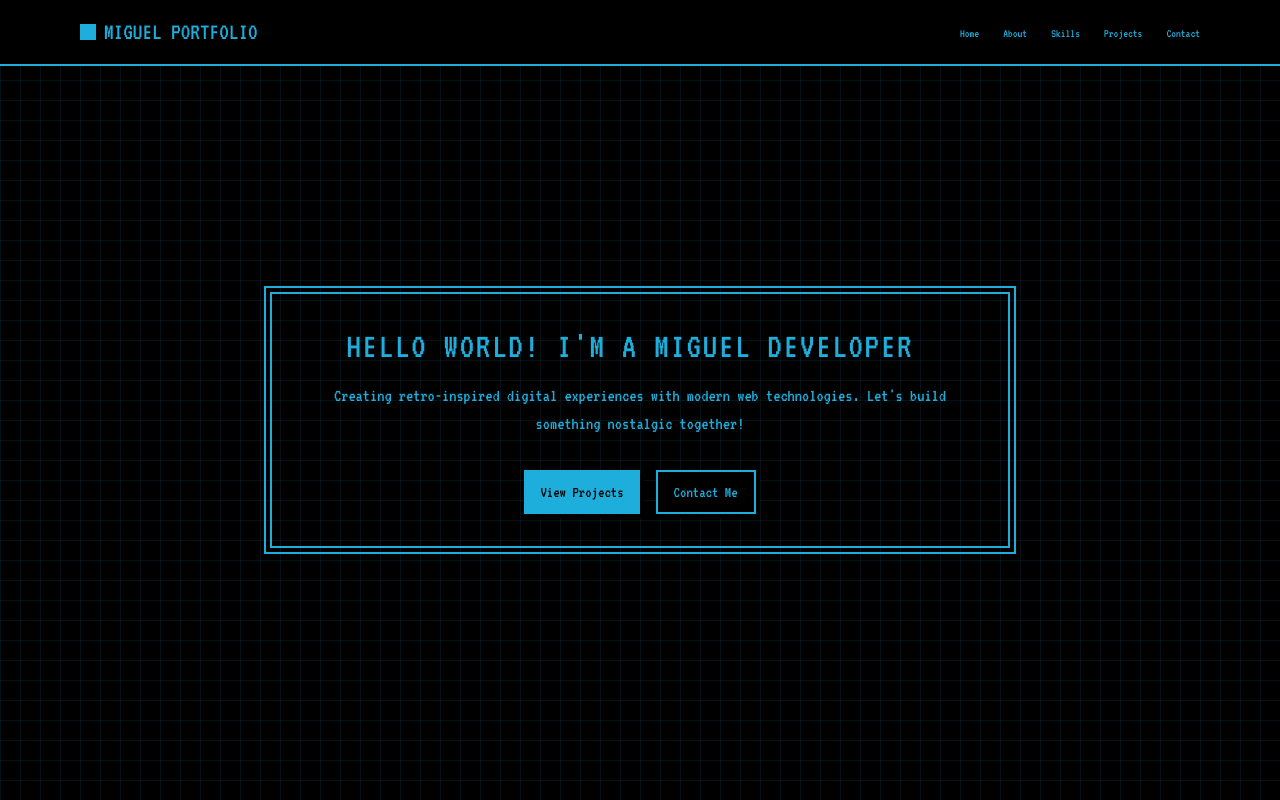
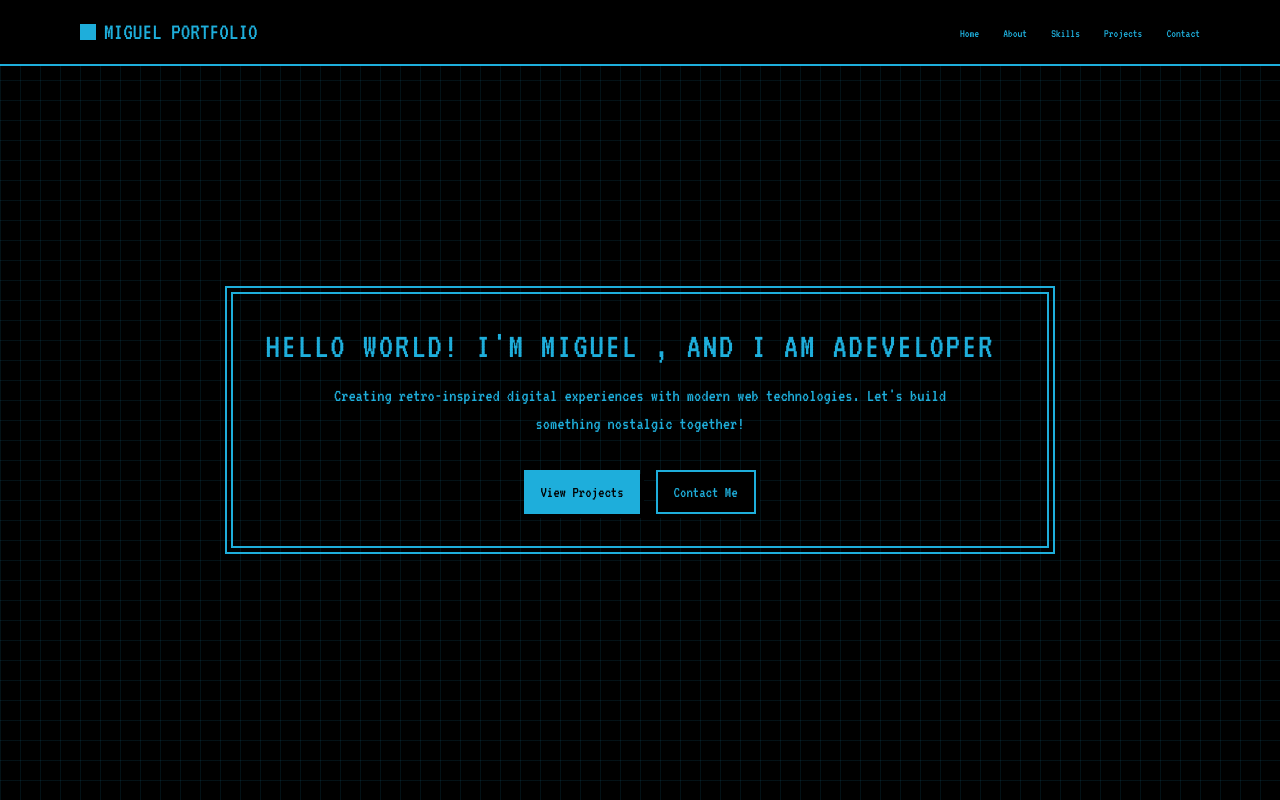
Before and after one commit to migueldev-developer/site-estilo-jogs-retr-s.github.io, a React (Vite) app: page / in a window 1280 px wide. Shown: the top 800 px of the page. Built offline with nearby package versions, Linux system fonts and the light colour scheme.

Commit message:
Refactor: Update hero text
Update the hero text to include a comma and the word "and".

```diff
--- a/src/pages/Index.tsx
+++ b/src/pages/Index.tsx
@@ -11,7 +11,7 @@ import { useToast } from '@/components/ui/use-toast';
 
 const Index = () => {
   const [typedText, setTypedText] = useState('');
-  const fullText = "Hello World! I'm a Miguel Developer";
+  const fullText = "Hello World! I'm Miguel , and i am aDeveloper";
   const [currentTextIndex, setCurrentTextIndex] = useState(0);
   const { toast } = useToast();
 
```
